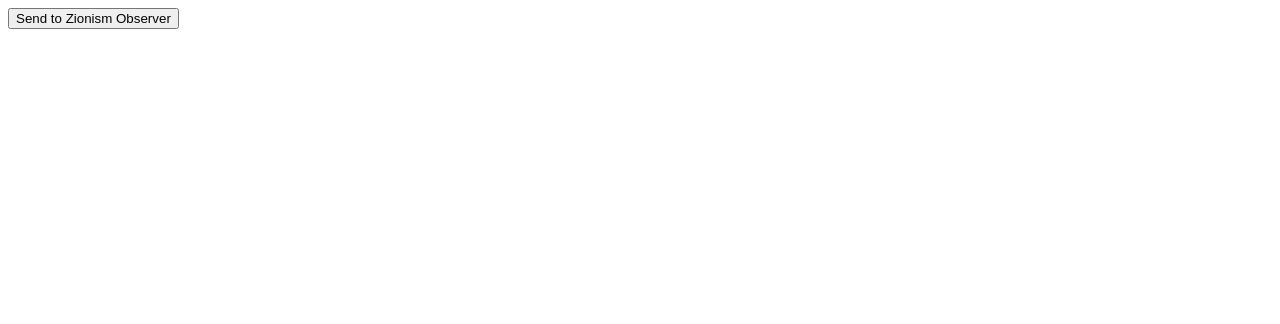
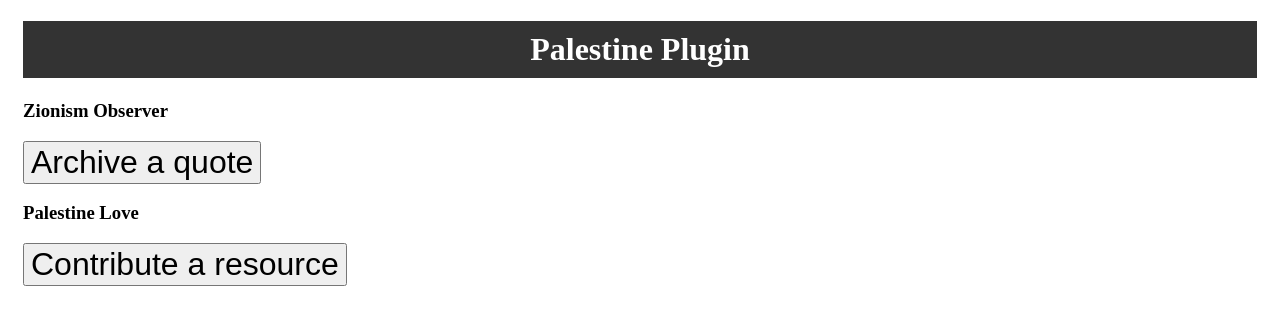
Before and after one commit to zionism-observer/palestine-plugin, a browser extension: page index.html in a window 1280 px wide. Drawn offline with Linux system fonts and the light colour scheme.

Commit message:
chore: replicate latest changes for firefox

```diff
--- /dev/null
+++ b/app.css
@@ -0,0 +1,16 @@
+body {
+  padding-bottom: 15px;
+  padding-left: 15px;
+  padding-right: 15px;
+}
+
+h1 {
+  padding: 10px;
+  background-color: #333;
+  color: white;
+  text-align: center;
+}
+
+button {
+  font-size: xx-large;
+}
--- a/index.html
+++ b/index.html
@@ -1,10 +1,16 @@
-<!doctype html>
-<html>
+<!DOCTYPE html>
+
+<html lang="en">
   <head>
+    <link rel="stylesheet" href="app.css" />
     <title>Palestine Plugin</title>
   </head>
+
   <body>
-    <button id="redirectButton">Send to Zionism Observer</button>
+    <h1>Palestine Plugin</h1>
+
+    <div id="button-container"></div>
+
     <script src="script.js"></script>
   </body>
 </html>
--- a/script.js
+++ b/script.js
@@ -1,4 +1,21 @@
 // TODO: Switch to Typescript
+const sites = [
+  {
+    name: "Zionism Observer",
+    buttonText: "Archive a quote",
+    formUrl: "https://zionism.observer/archive",
+    urlParam: "source",
+    textParam: "quote",
+  },
+  {
+    name: "Palestine Love",
+    buttonText: "Contribute a resource",
+    formUrl: "https://palestinelove.org/contribute",
+    urlParam: "url",
+    textParam: "description",
+  },
+];
+
 const getActiveTab = () => {
   return new Promise(function (resolve, reject) {
     chrome.tabs.query({ currentWindow: true, active: true }, function (tabs) {
@@ -17,16 +34,25 @@ const createTab = (options) => {
   });
 };
 
-const openArchive = async () => {
+const getFormUrl = async (formUrl, urlParam) => {
   const activeTab = await getActiveTab();
-  console.log("activeTab", activeTab);
+  const currentUrl = activeTab.url;
 
-  const currentUrl = activeTab.url;
-  await createTab({
-    url: "https://zionism.observer/archive?source=" + currentUrl,
-  });
+  return `${formUrl}?${urlParam}=${currentUrl}`;
 };
 
-document
-  .getElementById("redirectButton")
-  .addEventListener("click", openArchive);
+const buttonContainer = document.getElementById("button-container");
+sites.forEach((site) => {
+  const siteElement = document.createElement("div");
+
+  siteElement.innerHTML = `
+  <h3>${site.name}</h3>
+  <button>${site.buttonText}</button>
+  `;
+  buttonContainer.appendChild(siteElement);
+  siteElement.addEventListener("click", async () => {
+    getFormUrl(site.formUrl, site.urlParam, site.textParam).then((url) =>
+      createTab({ url })
+    );
+  });
+});
```
